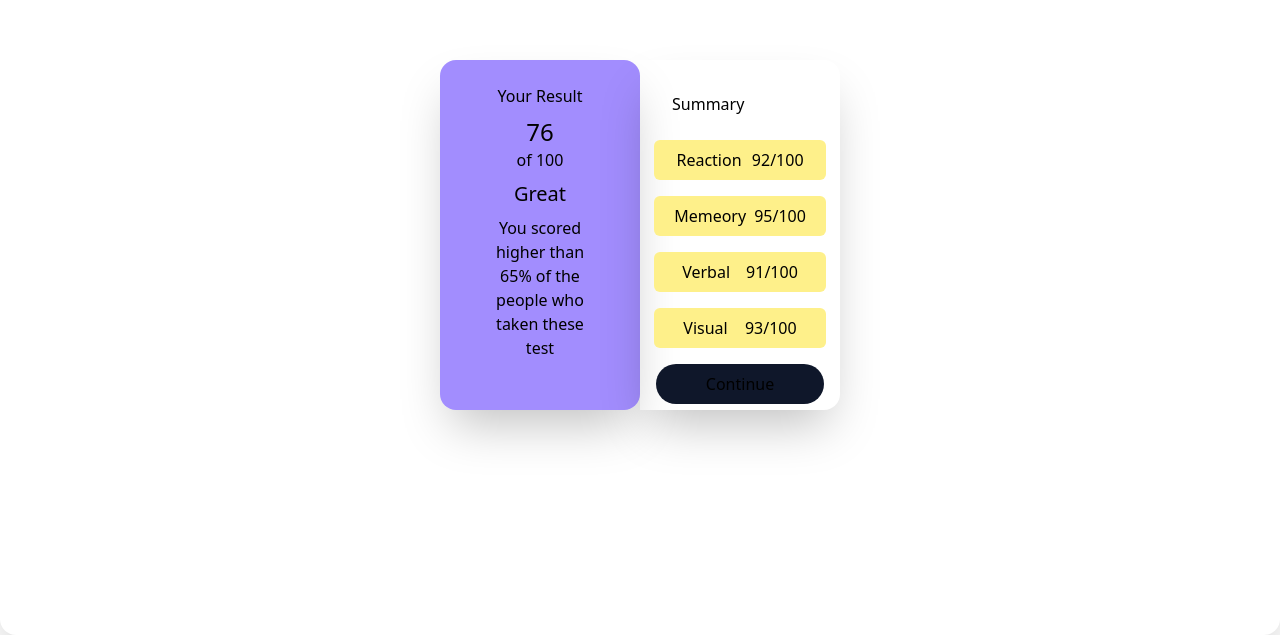
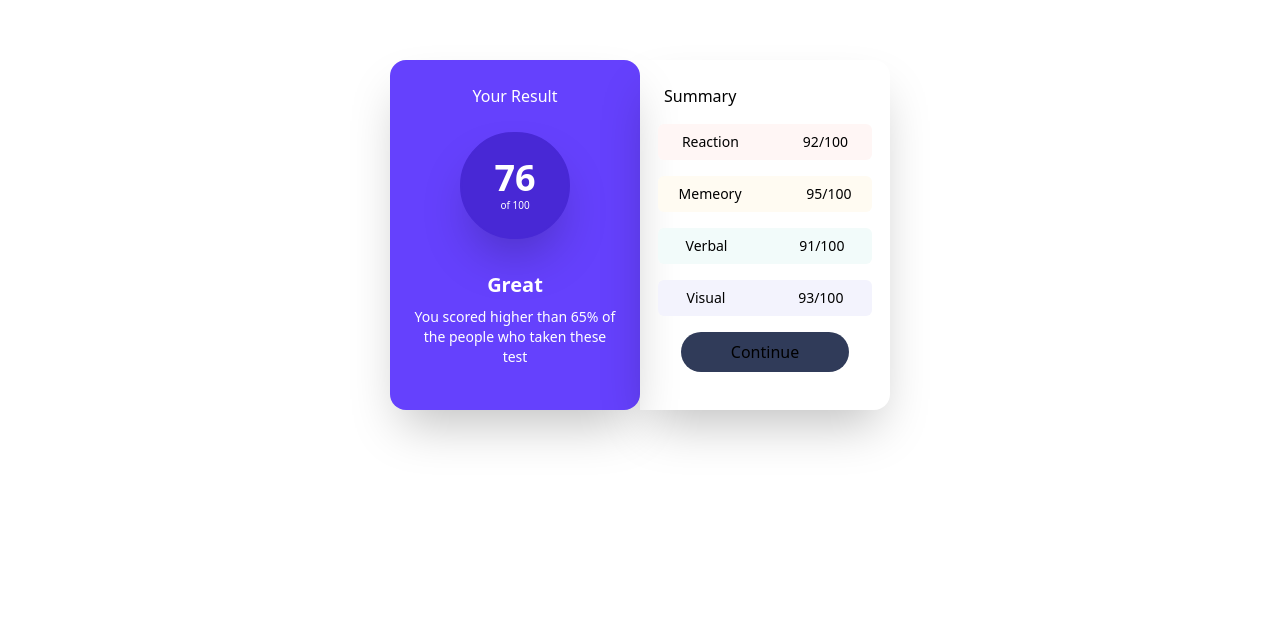
Before and after one commit to smitprajapati-dev/Practice_javaScript, a website: page challenge.html in a window 1280 px wide. Shown: the part 165-800 px from the top of the page. Drawn offline with nearby package versions, Linux system fonts and the light colour scheme.

Commit message:
challenge 1 is complete

```diff
--- a/challenge.html
+++ b/challenge.html
@@ -8,48 +8,52 @@
   </head>
   <body>
     <div class="bg-white">
-      <div class="flex items-center justify-center h-screen rounded-2xl bg-opacity-60 shadow-2xl p-6">
+      <div class="flex items-center justify-center h-screen flex-wrap">
         <div
-          class="flex flex-col items-center gap-2 w-[200px] h-[350px] rounded-2xl bg-[#6541FD] shadow-2xl bg-opacity-60 p-6"
+          class="flex flex-col items-center gap-2 w-[250px] h-[350px] rounded-2xl bg-[#6541FD] shadow-2xl p-6 text-white"
         >
-          <h2>Your Result</h2>
-          <div class="flex flex-col items-center">
-            <h2 class="text-2xl">76</h2>
-            <h2>of 100</h2>
+          <h2 class="pb-4">Your Result</h2>
+          <div
+            class="flex flex-col items-center bg-[#4828D5] border-2 border-[#4828D5] py-6 px-8 rounded-full shadow-2xl"
+          >
+            <h2 class="text-4xl font-bold">76</h2>
+            <h2 class="text-[10px]">of 100</h2>
           </div>
-          <h1 class="text-xl">Great</h1>
-          <p class="text-center w-[70%]">
-            You scored higher than 65% of the people who taken these test
-          </p>
+          <div class="flex flex-col items-center pt-6 gap-2">
+            <h1 class="text-xl font-bold">Great</h1>
+            <p class="text-center text-sm">
+              You scored higher than 65% of the people who taken these test
+            </p>
+          </div>
         </div>
         <div
-          class="flex flex-col items-center gap-4 w-[200px] h-[350px] rounded-r-2xl shadow-2xl bg-opacity-60 p-6"
+          class="flex flex-col items-center gap-4 w-[250px] h-[350px] rounded-r-2xl shadow-2xl bg-opacity-60 p-6"
         >
           <div class="w-full">
-            <h2 class="w-1/2 p-2">Summary</h2>
+            <h2 class="w-1/2">Summary</h2>
             <h2 class="w-1/2"></h2>
           </div>
-          <ul class="flex flex-col gap-4">
+          <ul class="flex flex-col gap-4 text-sm">
             <li
-              class="flex gap-2 justify-evenly bg-yellow-200 px-5 py-2 rounded-md"
+              class="flex gap-16 justify-evenly bg-[#FFF6F5] shadow-[#FFF6F5] px-6 py-2 rounded-md"
             >
               <div>Reaction</div>
               <div>92/100</div>
             </li>
             <li
-              class="flex gap-2 justify-evenly bg-yellow-200 px-5 py-2 rounded-md"
+              class="flex gap-16 justify-evenly bg-[#FFFBF2] shadow-[#FFFBF2] px-5 py-2 rounded-md"
             >
               <div>Memeory</div>
               <div>95/100</div>
             </li>
             <li
-              class="flex gap-2 justify-evenly bg-yellow-200 px-5 py-2 rounded-md"
+              class="flex gap-16 justify-evenly bg-[#F2FBFA] shwdow-[#F2FBFA] px-5 py-2 rounded-md"
             >
               <div>Verbal</div>
               <div>91/100</div>
             </li>
             <li
-              class="flex gap-2 justify-evenly bg-yellow-200 px-5 py-2 rounded-md"
+              class="flex gap-16 justify-evenly bg-[#F3F3FD] shadow-[#F3F3FD] px-5 py-2 rounded-md"
             >
               <div>Visual</div>
               <div>93/100</div>
@@ -57,7 +61,7 @@
           </ul>
           <button
             type="button"
-            class="bg-slate-900 px-[50px] py-2 rounded-full"
+            class="bg-[#303B59] px-[50px] py-2 rounded-full"
           >
             Continue
           </button>
```
Also changed, not shown: 1 other file.
